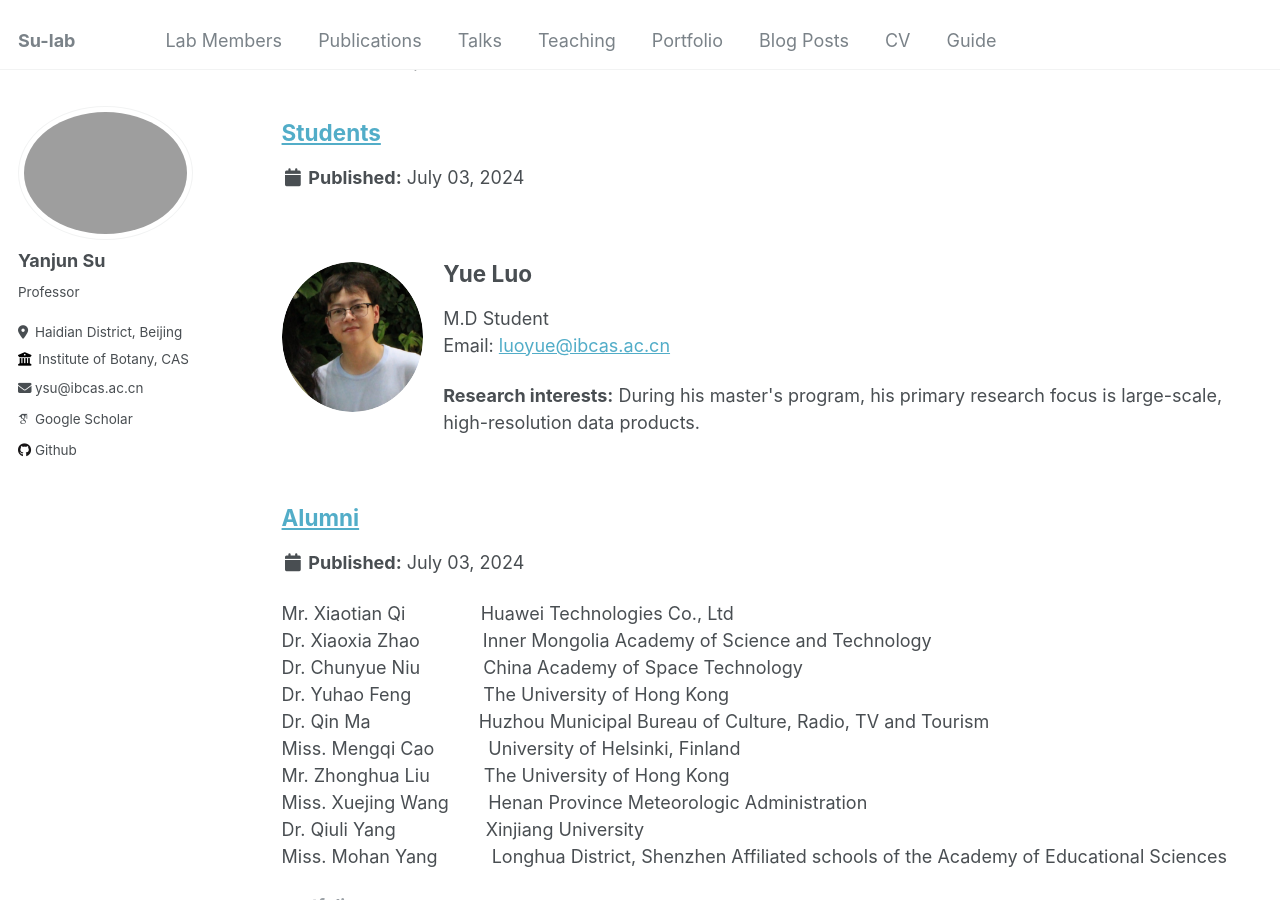
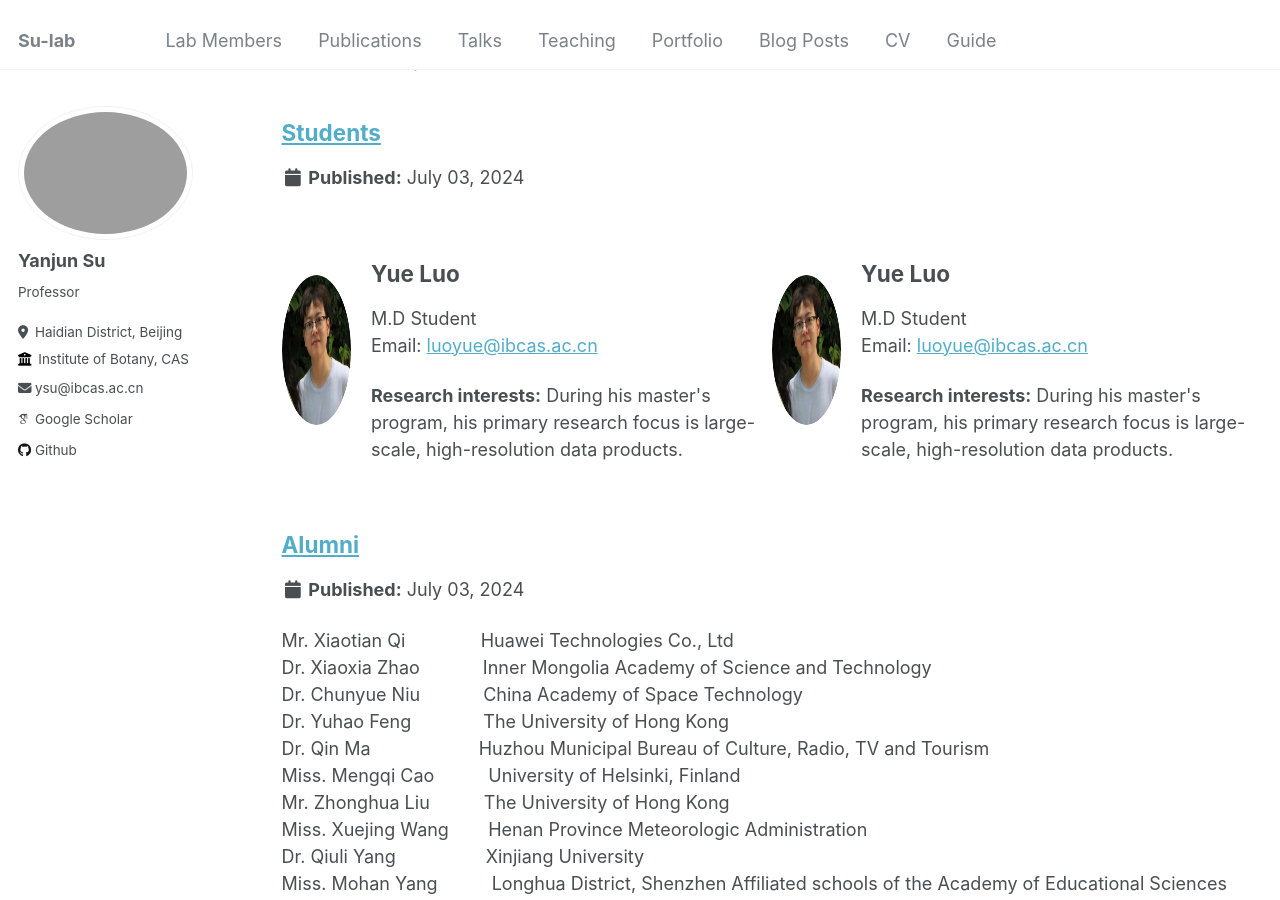
Before and after one commit to krotia/krotia.github.io, a Jekyll site: the page built from _pages/collection-archive.html, in a window 1280 px wide and 900 px high, scrolled down 418 px. Built offline with Jekyll 4.4.1, drawn with Linux system fonts in a browser that asks for light colours; some web fonts are replaced.

Commit message:
Update 3. Students.md

```diff
--- a/_members/3. Students.md
+++ b/_members/3. Students.md
@@ -16,4 +16,14 @@ permalink: /members/Students
   </div>
   <br>
   <hr>
+  <div>
+    <img src="/images/Yue Luo.png" alt="Yue Luo" style="border-radius: 50%; width: 180px; height: 150px;">
+  </div>
+  <div style="margin-left: 20px;">
+    <h2>Yue Luo</h2>
+    <p>M.D Student<br>Email: <a href="mailto:luoyue@ibcas.ac.cn">luoyue@ibcas.ac.cn</a></p>
+    <p><strong>Research interests:</strong> During his master's program, his primary research focus is large-scale, high-resolution data products.</p>
+  </div>
+  <br>
+  <hr>
 </div>
```
